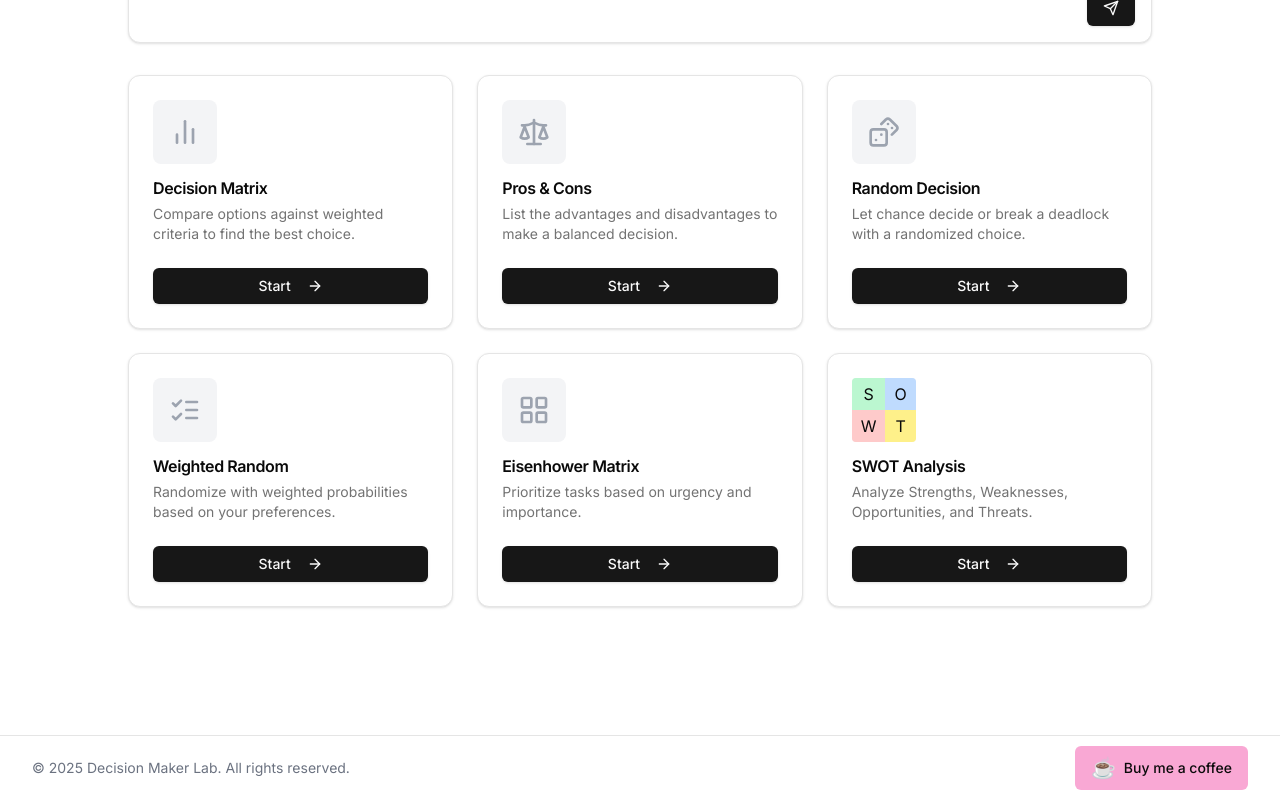
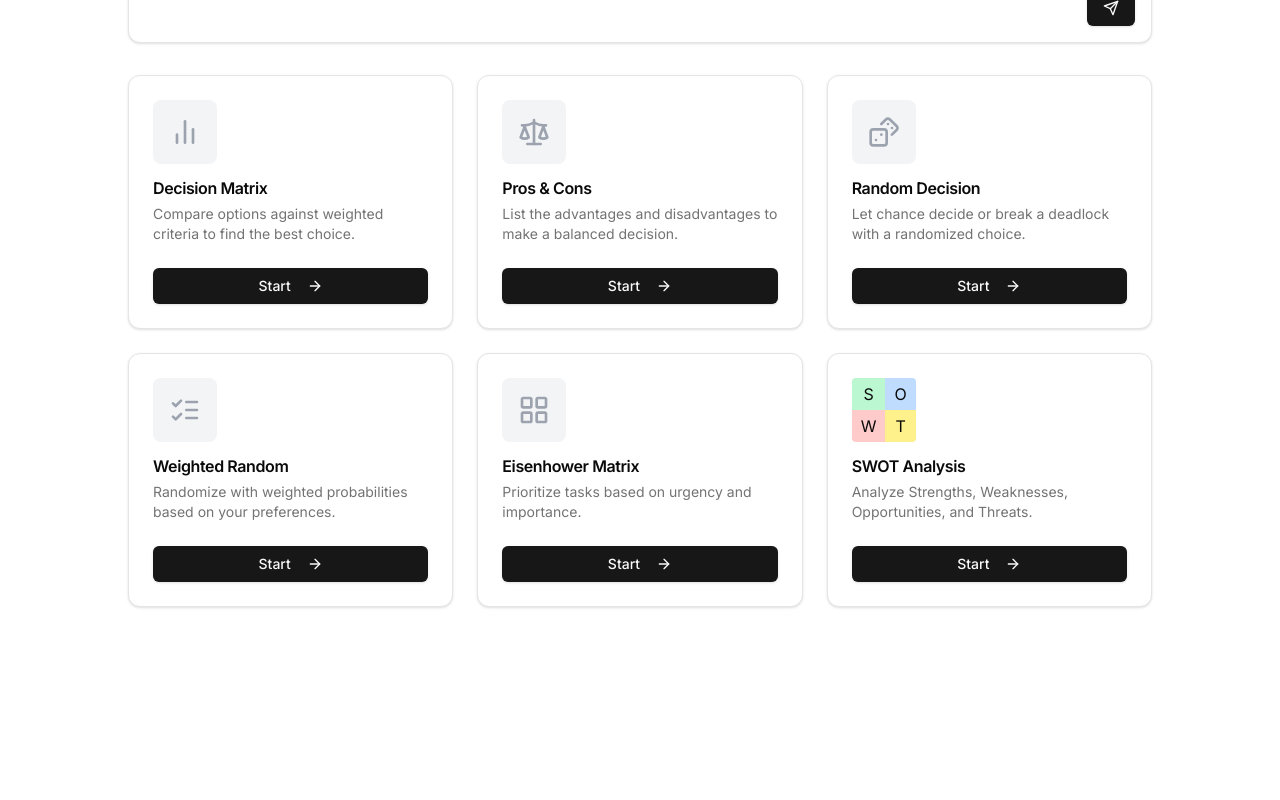
Before and after one commit to chris-tinaa/decision-tool, a Next.js app: page /en in a window 1280 px wide. Shown: the part 432-1232 px from the top of the page. After the commit the page ends 1167 px from the top, so only its background shows below. Built offline with nearby package versions, Linux system fonts and the light colour scheme.

Commit message:
chore: use openAI

```diff
--- a/app/[locale]/page.tsx
+++ b/app/[locale]/page.tsx
@@ -125,26 +125,6 @@ export default function Home() {
           </div>
         </section>
       </main>
-      <footer className="border-t py-6 md:py-0">
-        <div className="container flex flex-col items-center justify-between gap-4 md:h-16 md:flex-row">
-          {/* Existing footer text */}
-          <p className="text-center text-sm leading-loose text-gray-500 md:text-left">
-            {t("home.footer")}
-          </p>
-
-          <a
-            href="https://buymeacoffee.com/chrislinlig"
-            target="_blank"
-            rel="noopener noreferrer"
-            className="inline-flex items-center gap-2 rounded-md px-4 py-2 text-sm font-medium
-                 transition-colors bg-pink-300 hover:bg-pink-400 focus:outline-none
-                 focus:ring-2 focus:ring-offset-2 focus:ring-pink-300"
-          >
-            <span className="text-xl">☕</span>
-            Buy me a coffee
-          </a>
-        </div>
-      </footer>
     </>
   )
 }
--- a/app/api/ai/route.ts
+++ b/app/api/ai/route.ts
@@ -10,7 +10,7 @@ export type RequestBody = {
 }
 
 export async function POST(request: NextRequest) {
-  const apiKey = process.env.DEEPSEEK_API_KEY
+  const apiKey = process.env.OPENAI_API_KEY
   if (!apiKey) {
     return NextResponse.json({ error: "Not available" }, { status: 500 })
   }
@@ -21,18 +21,18 @@ export async function POST(request: NextRequest) {
   const userInstructions = `Decision Context: ${decisionContext}.`
 
   try {
-    const res = await fetch("https://api.deepseek.com/chat/completions", {
+    const res = await fetch("https://api.openai.com/v1/chat/completions", {
       method: "POST",
       headers: {
         "Content-Type": "application/json",
         "Authorization": `Bearer ${apiKey}`,
       },
       body: JSON.stringify({
+        model: "gpt-4o",
         messages: [
           { role: "system", content: systemInstructions },
           { role: "user", content: userInstructions }
         ],
-        model: "deepseek-chat",
         stream: false
       })
     })
@@ -45,23 +45,17 @@ export async function POST(request: NextRequest) {
     }
 
     const data = await res.json()
-
-    // data might look like: { content: "some JSON string" }
-    // We'll try to parse `data.content`.
     const aiResponse = data.choices?.[0]?.message?.content ?? "";
 
-    // Now parse it as JSON
     let result;
     try {
       result = JSON.parse(aiResponse);
     } catch (err) {
-      // If the assistant's response wasn't valid JSON, handle the error
       return NextResponse.json(
         { error: "Could not parse AI response as JSON", raw: aiResponse },
         { status: 200 }
       );
     }
-
     return NextResponse.json({ result })
   } catch (error) {
     console.error("AI processing error:", error)
```
